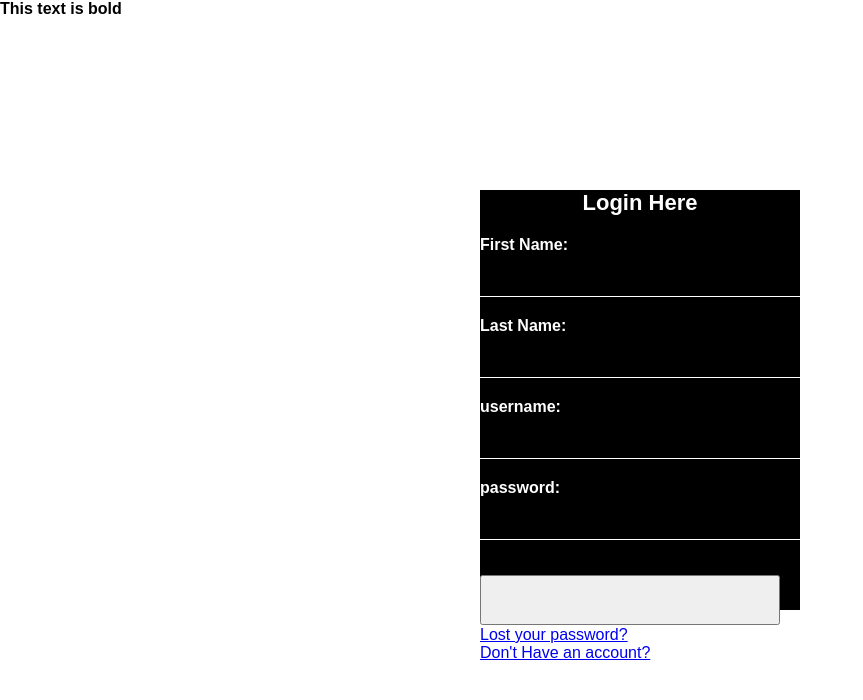
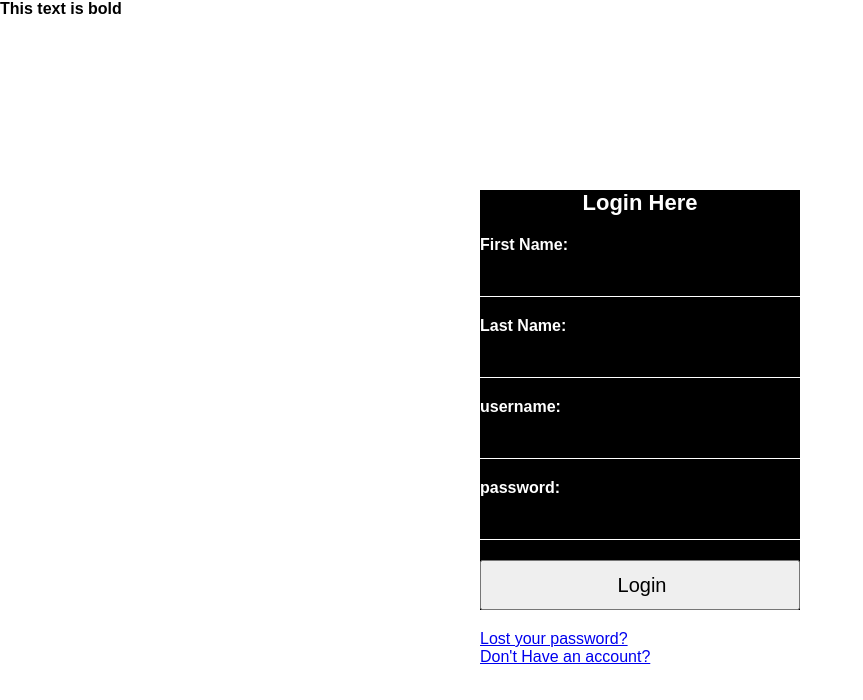
Before and after one commit to melo-02/EdufyClient, a React (Create React App) app: page / in a window 1280 px wide. Shown: the top 700 px of the page, without its empty margins (0-863 px from the left). Built offline with nearby package versions, Linux system fonts and the light colour scheme.

Commit message:
Revert "button"
This reverts commit 39061379950885549aa4ccb1fe5e57874800a0a5.

```diff
--- a/src/App.js
+++ b/src/App.js
@@ -110,15 +110,12 @@ function App() {
                 />
               </form>
 
-              <button type = "button" onClick={addUser} value="Login"></button>
+              <input type = "button" onClick={addUser} value="Login"></input>
 
 
               <a href ="#"> Lost your password? </a><br></br>
 
               <a href ="#"> Don't Have an account? </a><br></br>
-
-
-
 
 
             </div>
```
